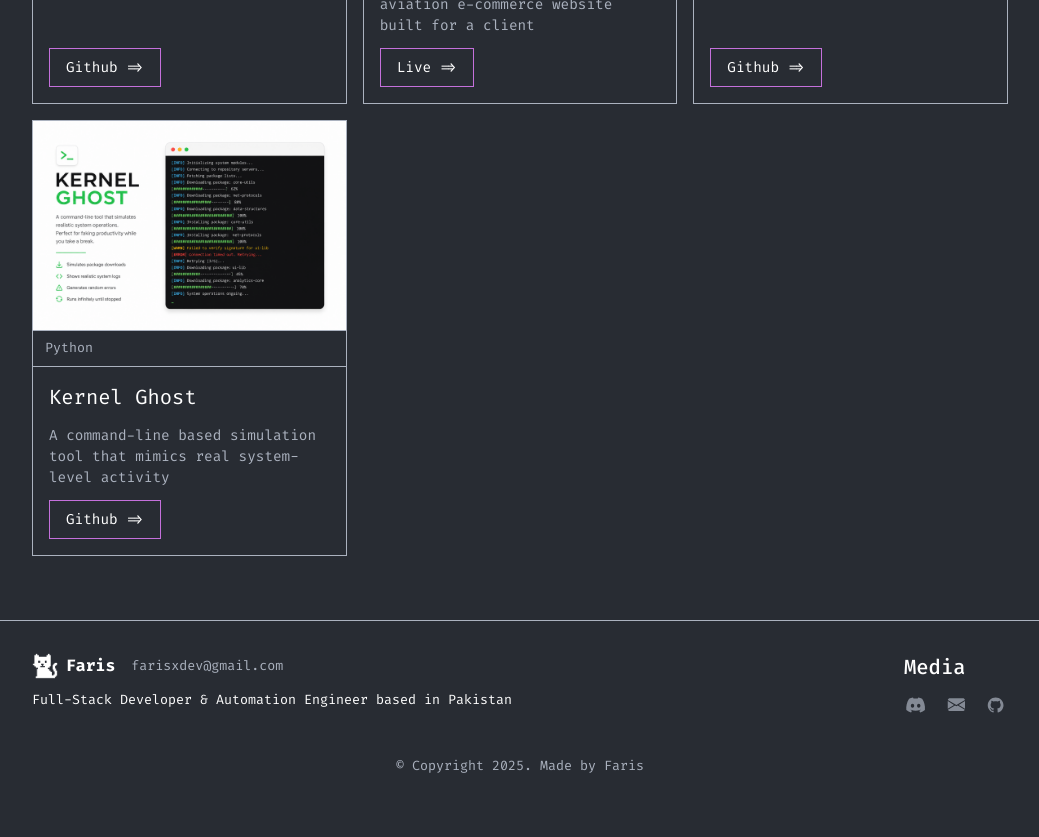
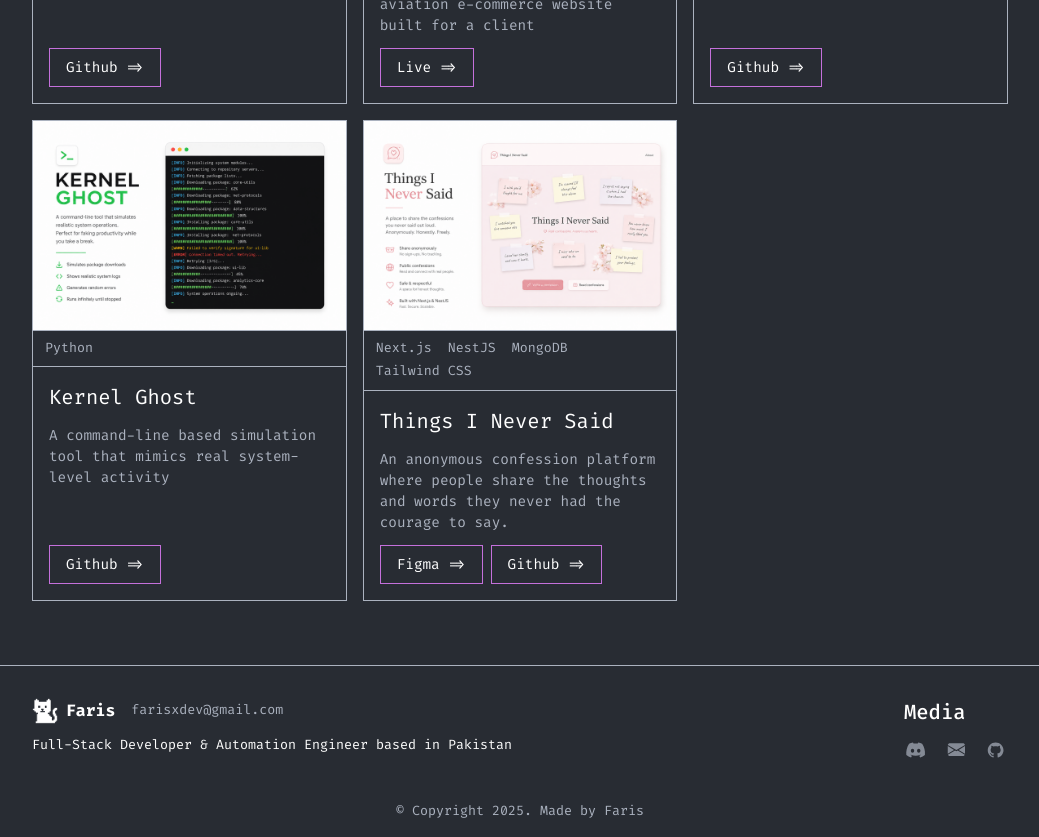
Before and after one commit to farixdev/protfolio, a Next.js app: page /projects in a window 1280 px wide. Shown: the part 1340-2177 px from the top of the page, without its empty margins (120-1159 px from the left). Before the commit the page ends 2133 px from the top, so only its background shows below. Built offline with nearby package versions, Linux system fonts and the light colour scheme.

Commit message:
adde d the project "Things i never said"

```diff
--- a/src/app/projects/page.js
+++ b/src/app/projects/page.js
@@ -122,6 +122,15 @@ desc: "An automation tool that discovers local businesses through Google Maps an
       links: [{ label: "Github", href: "https://github.com/farixdev/kernelGhost" }],
     },
 
+    {
+      image: "/icons/thingsinever.png",
+      techs: ["Next.js", "NestJS", "MongoDB", "Tailwind CSS",],
+      name: "Things I Never Said",
+      desc: "An anonymous confession platform where people share the thoughts and words they never had the courage to say.",
+      links: [ { label: "Figma", href: "https://www.figma.com/design/KaO7WhtydVZvxO04tAMTHo/Things-I-never-said?node-id=0-1&t=bxciuK60A9leEAyG-1" } , { label: "Github", href: "https://github.com/farixdev/ThingsINeverSaid" }],
+    },
+
+
 
   ];
 
```
Also changed, not shown: public/icons/thingsinever.png (added).
